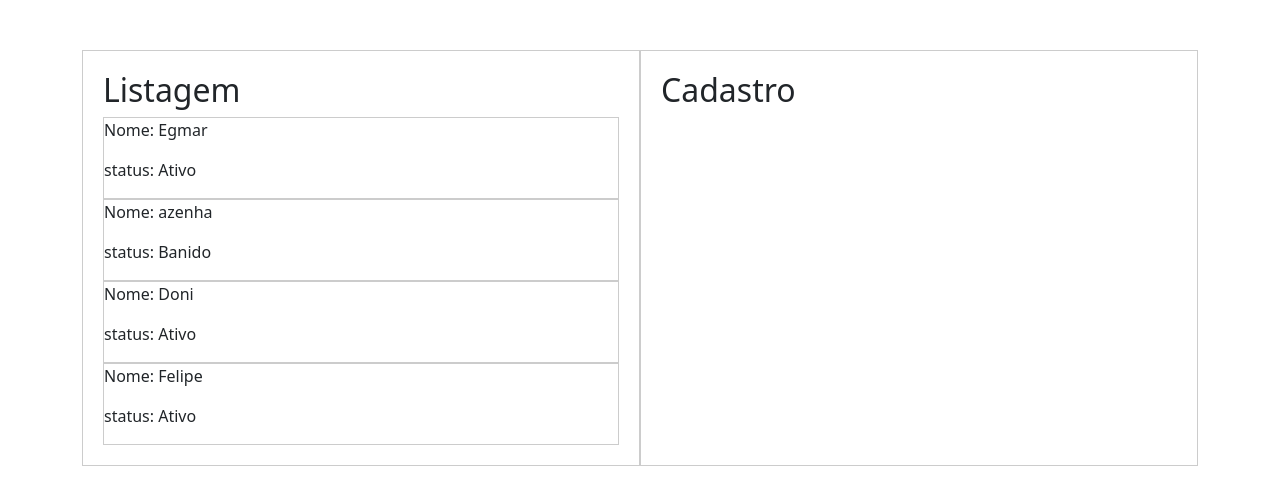
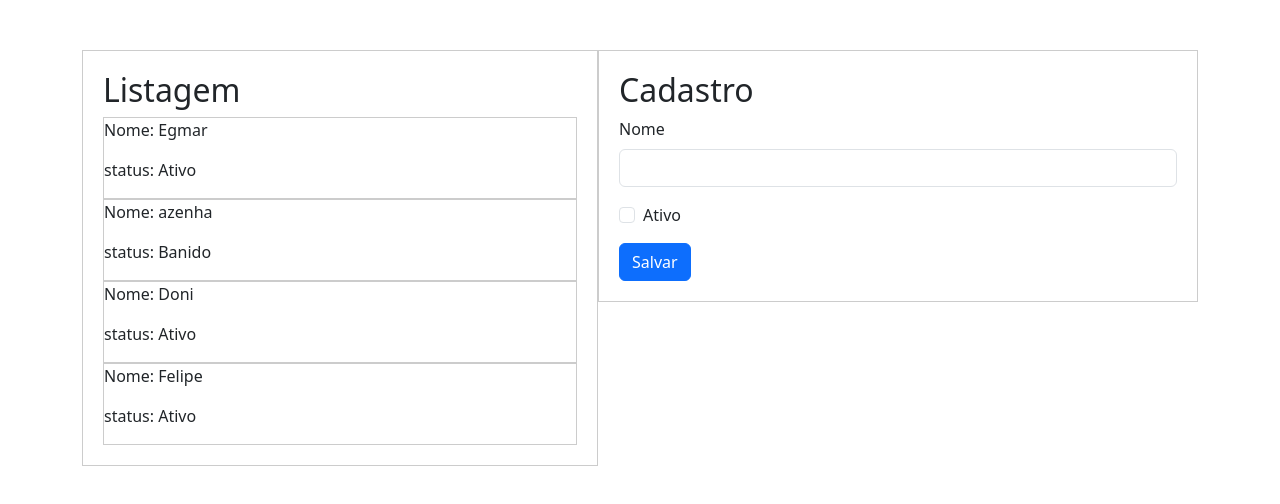
Before and after one commit to afonsoegmar/gerenciador-usuarios, a React (Create React App) app: page / in a window 1280 px wide. Shown: the top 504 px of the page. Built offline with nearby package versions, Linux system fonts and the light colour scheme.

Commit message:
criando componentes cadastro

```diff
--- a/src/App.css
+++ b/src/App.css
@@ -3,4 +3,5 @@
     border: 1px solid #CCC;
     padding: 20px;
     margin-top: 50px;
+    overflow: auto;
 }
--- a/src/App.js
+++ b/src/App.js
@@ -1,7 +1,12 @@
+import React from "react";
 import "./App.css"
+import Cadastro from "./Componentes/cadastro";
 import Listagem from "./Componentes/Listagem.js"
 
 function App() {
+
+
+
 
   // Como funciona objeto em javascript
   const usuario = {
@@ -19,7 +24,7 @@ function App() {
 
   const qnt_vacina = usuario.vacinas_covid19.length - 1
 
-  const usuarios = [
+  const usuarios_padrao = [
 
       {nome: "Egmar", status: true},
       {nome: "azenha", status: false},
@@ -29,10 +34,9 @@ function App() {
 
   ]
 
-  console.log(usuarios)
-  //console.log(usuario)
-  //console.log(usuario.endereco.rua, usuario.endereco.complemento)
-  console.log(Object.keys(usuario))
+  const [usuarios, alteraUsuarios] = React.useState(usuarios_padrao);
+
+
   return (
     <div className="container">
 
@@ -40,10 +44,9 @@ function App() {
 
 
         <Listagem usuarios={usuarios}/>
-        <div className="caixa">
-          <h2> Cadastro</h2>
+        <Cadastro usuarios={usuarios} alteraUsuarios={alteraUsuarios} />
 
-        </div>
+
 
       </div >
 
--- a/src/Componentes/cadastro.js
+++ b/src/Componentes/cadastro.js
@@ -0,0 +1,52 @@
+import React from 'react';
+
+// import { Container } from './styles';
+
+function Cadastro(props) {
+  const [nome, alteraNome] = React.useState("");
+  const [status, alteraStatus] = React.useState(false);
+
+
+
+
+
+  function salvar(e){
+    e.preventDefault()
+
+    const usuario = {
+      nome:nome,
+      status:status
+    }
+
+    props.alteraUsuarios([ ...props.usuarios, usuario])
+  }
+  return (
+    <div>
+      <div className="caixa">
+          <h2> Cadastro</h2>
+
+
+          <form onSubmit={(e)=>salvar(e)}>
+            <div class="mb-3">
+              <label for="txtbox" class="form-label">Nome</label>
+              <input  onChange={e => alteraNome(e.target.value)} class="form-control" />
+
+            </div>
+
+
+
+              <div class="mb-3 form-check">
+                <input checked = {status}onChange={e => alteraStatus(e.target.checked)} type="checkbox" class="form-check-input" id="cboxStatus"/>
+                <label class="form-check-label" for="cboxStatus">Ativo</label>
+              </div>
+
+              <button type="submit" class="btn btn-primary">Salvar</button>
+
+            </form>
+
+        </div>
+    </div>
+  );
+}
+
+export default Cadastro;
```
